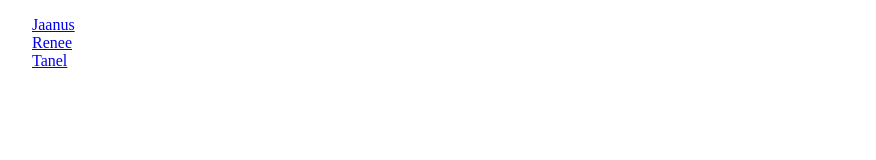
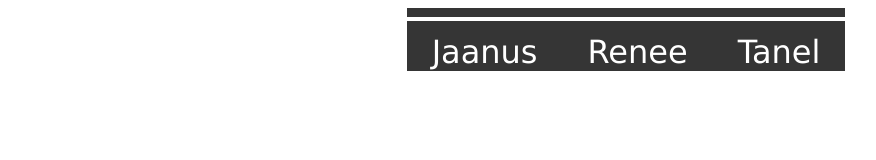
Before and after one commit to TanelMarran/SJE-veebileht, a plain HTML site: page menu/menu.html in a window 1280 px wide. Shown: the whole page, without its empty margins (16-892 px from the left). Drawn offline with nearby package versions, Linux system fonts and the light colour scheme.

Commit message:
Navigatsioonimenüü näeb nüüd välja nagu algne konseptsioon.

```diff
--- a/menu/menu.css
+++ b/menu/menu.css
@@ -1,3 +1,64 @@
-div.navmenu > ul {
-    list-style-type: none;
+.navmenu {
+    list-style: none;
+    margin: 0;
+    padding: 0;
+    text-align: center;
 }
+
+.navmenu li {
+    display: inline;
+}
+
+.navmenu a{
+    display:inline-flex;
+    padding-right: 25px;
+    padding-left: 25px;
+    padding-top: 25px;
+    margin-right: -4px;
+    background: linear-gradient(
+                180deg,
+                #353535,
+                #353535 15%,
+                white 15%,
+                white 20%,
+                #353535 20%
+                );
+    height: 90%;
+    text-decoration: none;
+    color: #ffffff;
+    font-size: xx-large;
+    font-family: Verdana;
+}
+
+.navmenu #Jaanus:hover {
+    background: linear-gradient(
+            180deg,
+            red,
+            red 15%,
+            white 15%,
+            white 20%,
+            #353535 20%
+    );
+}
+
+.navmenu #Renee:hover {
+    background: linear-gradient(
+            180deg,
+            lawngreen,
+            lawngreen 15%,
+            white 15%,
+            white 20%,
+            #353535 20%
+    );
+}
+
+.navmenu #Tanel:hover {
+    background: linear-gradient(
+            180deg,
+            blue,
+            blue 15%,
+            white 15%,
+            white 20%,
+            #353535 20%
+    );
+}
--- a/menu/menu.html
+++ b/menu/menu.html
@@ -9,18 +9,10 @@
     </head>
 
     <body>
-        <div class="navmenu">
-            <ul>
-                <li><a href="../index.html">Jaanus</a></li>
-                <li><a href="../index.html">Renee</a></li>
-                <li><a href="../index.html">Tanel</a></li>
-            </ul>
-        </div>
-
-        <script>
-            $(document).ready(function() {
-                $(".navmenu").slideUp(1000).slideDown(1000)
-            })
-        </script>
+        <ul class="navmenu">
+            <li><a id="Jaanus" href="../index.html">Jaanus</a></li>
+            <li><a id="Renee" href="../index.html">Renee</a></li>
+            <li><a id="Tanel" href="../index.html">Tanel</a></li>
+        </ul>
     </body>
 </html>
```
